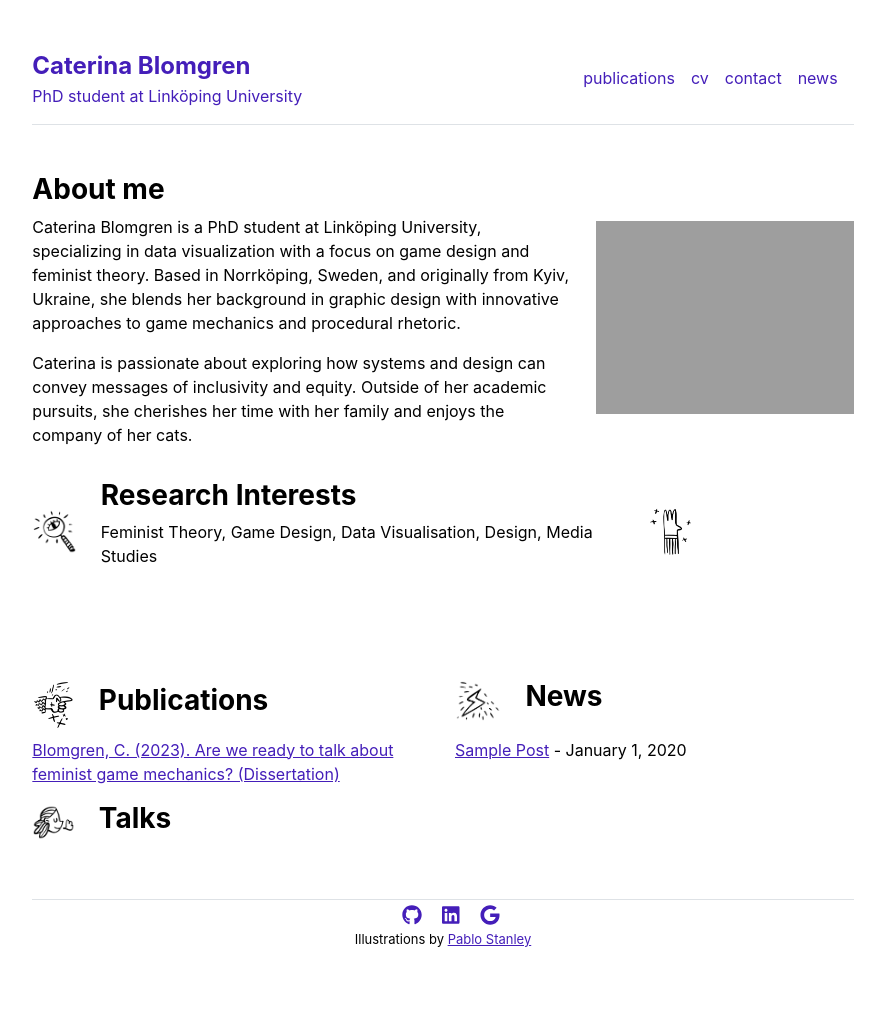
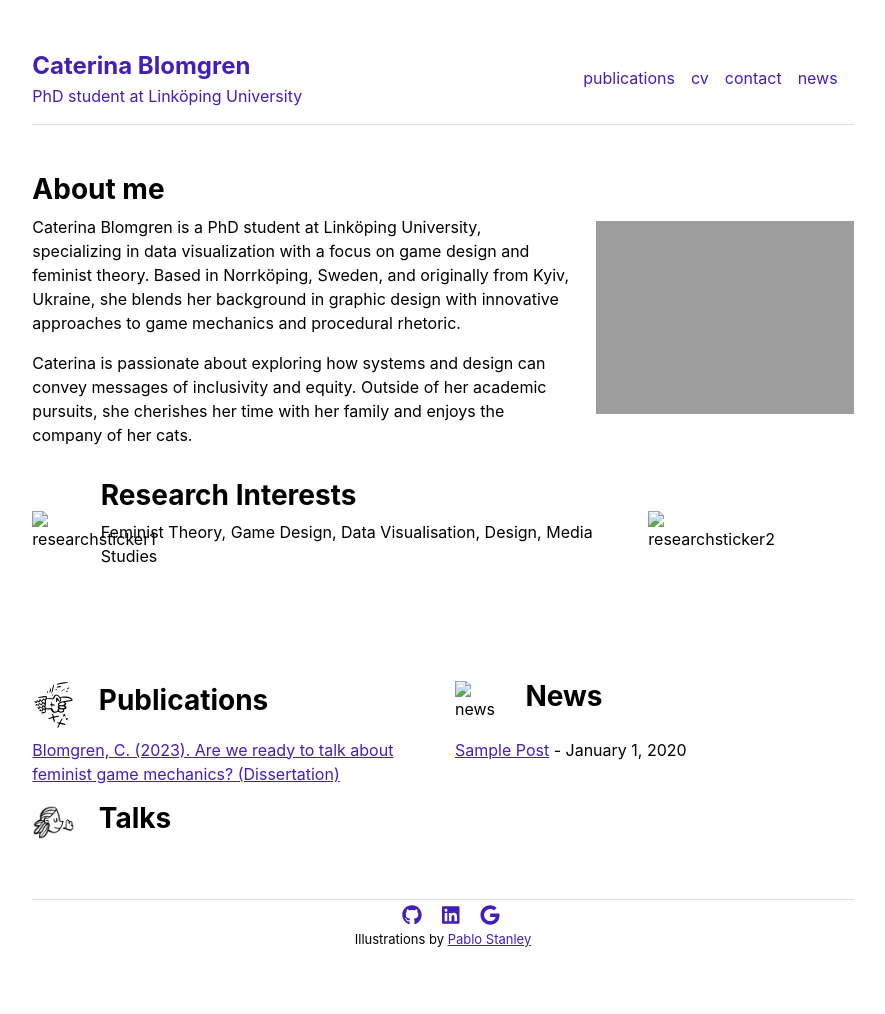
Before and after one commit to kateblomgren/page, a Jekyll site: the page built from index.md, in a window 1280 px wide. Shown: the whole page, without its empty margins (197-1082 px from the left). Built offline with Jekyll 4.4.1, drawn with Linux system fonts in a browser that asks for light colours.

Commit message:
test - update images

```diff
--- a/_layouts/home.html
+++ b/_layouts/home.html
@@ -17,14 +17,14 @@ layout: default
   </div>
     <div class="row align-items-center mb-5" >
       <div class="col-md-1">
-        <img src="/assets/img/sticker-search.png" alt="researchsticker1" width="100%" max width="200px">
+        <img src="sticker-search.png" alt="researchsticker1" width="100%" max width="200px">
       </div>
       <div class="col-md-8" >
           <h3 class="fw-bold">Research Interests </h3>
           <p>{{"Feminist Theory, Game Design, Data Visualisation, Design, Media Studies"}}</p>
       </div>
       <div class="col-md-1">
-        <img src="/assets/img/sticker-hand.png" alt="researchsticker2" width="100%" max width="200px">
+        <img src="sticker-hand.png" alt="researchsticker2" width="100%" max width="200px">
       </div>
       <div class="col-md-1">
       </div>
@@ -43,7 +43,7 @@ layout: default
   <div>
     <div class="row align-items-center  mb-3">
       <div class="col-md-2">
-        <img src="/assets/img/sticker-news.png" alt="news" width="100%" max width="200px">
+        <img src="sticker-news.png" alt="news" width="100%" max width="200px">
       </div>
       <div class="col-md-4">
        <h3 class="fw-bold">News</h3>
```
Also changed, not shown: 1 other file.
